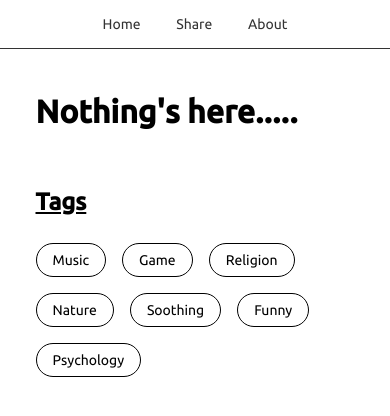
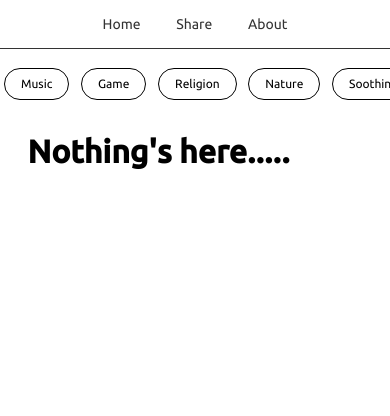
Before and after one commit to Ananto30/sic, a Django app: page / in a window 390 px wide. Shown: the top 416 px of the page. Run offline with Django 3.2, Linux system fonts and the light colour scheme; data that the repository does not hold is empty.

Commit message:
Responsive design for tags in home page

```diff
--- a/templates/base.html
+++ b/templates/base.html
@@ -13,6 +13,7 @@
       <link href="https://fonts.googleapis.com/css2?family=Ubuntu:wght@300;400;500&display=swap" rel="stylesheet">
       <style>
           .ubuntu {font-family: 'Ubuntu', sans-serif;}
+          ::-webkit-scrollbar {width: 0;background: transparent; /* make scrollbar transparent */}
       </style>
   </head>
 
--- a/web/templates/web/index.html
+++ b/web/templates/web/index.html
@@ -2,8 +2,16 @@
 
 {% block section %}
 
-    <section class="center w-90 ubuntu pt5">
-        <div class="fr fl-l fl-m w-100 w-80-l w-80-m pa2">
+    <section class="center w-100 w-90-ns ubuntu pt5">
+        <div class="fr-ns w-100 w-20-l w-20-m overflow-hidden ma0" style="scrollbar-width: none;">
+            <h2 class="pl2 underline dn db-l db-m">Tags</h2>
+            <div class="nowrap flex-wrap-l flex-wrap-m inline-flex-l inline-flex-m overflow-auto pb2">
+                {% for t in tags %}
+                    <a class="f7 link dim br-pill ba ph3 pv2 dib black ma1" href="{% url 'web:home' %}?tag={{ t }}">{{ t }}</a>
+                {% endfor %}
+            </div>
+        </div>
+        <div class="fl-ns w-90 w-80-l w-80-m center">
             {% if request.GET.tag %}
                 <h2 class="ml2 w-90 w-80-l underline">{{ request.GET.tag }}</h2>
             {% endif %}
@@ -51,14 +59,7 @@
             {% endif %}
 
         </div>
-        <div class="fl fr-l fr-m w-100 w-20-l w-20-m pa2">
-            <h2 class="pl2 underline">Tags</h2>
-            <div class="flex flex-wrap items-start">
-                {% for t in tags %}
-                    <a class="f6 link dim br-pill ba ph3 pv2 mb2 dib black ma2" href="{% url 'web:home' %}?tag={{ t }}">{{ t }}</a>
-                {% endfor %}
-            </div>
-        </div>
+
     </section>
 
 {% endblock %}
```
